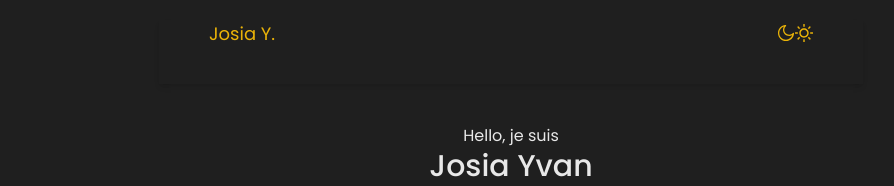
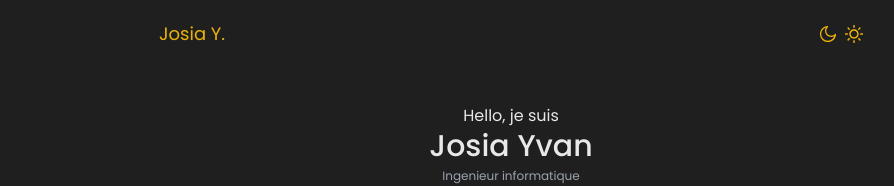
Before and after one commit to josiaYvan/portfolio, a React (Create React App) app: page / in a window 1280 px wide. Shown: the top 186 px of the page, without its empty margins (129-1023 px from the left). Built offline with nearby package versions, Linux system fonts and the light colour scheme; no server answers.

Commit message:
navbar ok

```diff
--- a/src/components/layout/navigation.jsx
+++ b/src/components/layout/navigation.jsx
@@ -1,13 +1,29 @@
-import { Header } from 'antd/es/layout/layout';
+import React, { useState, useEffect } from 'react';
+import { Layout } from 'antd';
 import { MoonOutlined, SunOutlined } from '@ant-design/icons';
-import { myStyle } from '../../utils/style';
 
-function Navbar() {
+const { Header } = Layout;
+
+function MyHeader() {
+  const [scrolled, setScrolled] = useState(false);
+
+  useEffect(() => {
+    const onScroll = () => setScrolled(window.scrollY > 0);
+
+    window.addEventListener('scroll', onScroll);
+    return () => window.removeEventListener('scroll', onScroll);
+  }, []);
+
   return (
-    <Header style={{ backgroundColor: myStyle.bg }} className='h-18 shadow-md'>
-      <div className='flex text-yellow-500 items-center mt-5 justify-between shadow-0'>
+    <Header
+      style={{ backgroundColor: '#1F1F1F' }}
+      className={`sticky top-0 z-40 h-18 px-72 transition-shadow duration-300 ${
+        scrolled ? 'shadow-md' : ''
+      }`}
+    >
+      <div className='flex items-center justify-between pt-5 text-yellow-500'>
         <div className='text-lg'>Josia Y.</div>
-        <div className='text-lg'>
+        <div className='text-lg flex space-x-2'>
           <MoonOutlined />
           <SunOutlined />
         </div>
@@ -16,4 +32,4 @@
   );
 }
 
-export default Navbar;
+export default MyHeader;
--- a/src/pages/Home.jsx
+++ b/src/pages/Home.jsx
@@ -17,11 +17,10 @@
 import Skills from '../components/layout/Skills';
 
 function Home() {
-  window.document.title = 'Bus`nay — Home';
-
   return (
+    <div className=''>
+      <Navbar />
       <div className='px-72'>
-      <Navbar />
         <Menu />
         <div className='container px-4 pt-10 mx-auto'>
           <div className='flex flex-col items-center justify-center'>
@@ -41,6 +40,7 @@
           </div>
         </div>
       </div>
+    </div>
   );
 }
 
```
Lines whose indentation alone changed are shown as unchanged.
